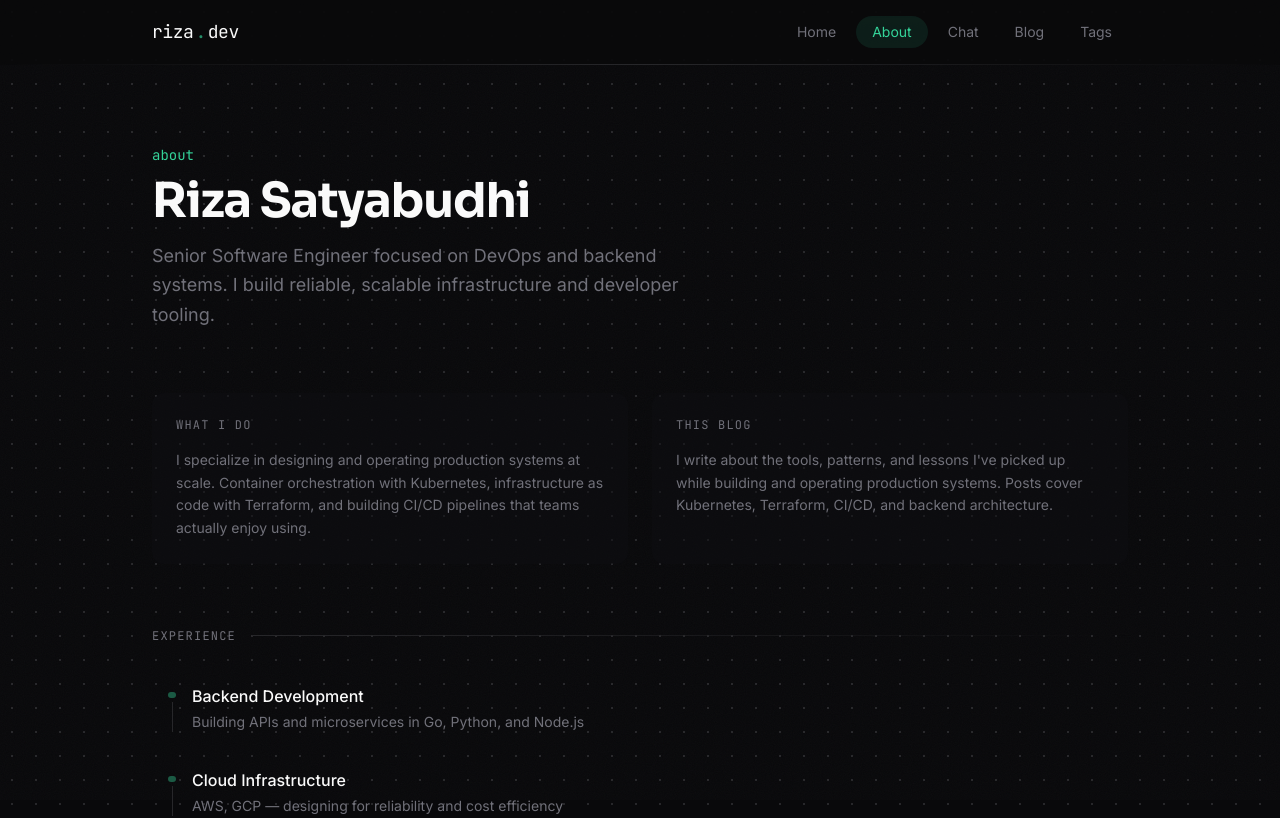
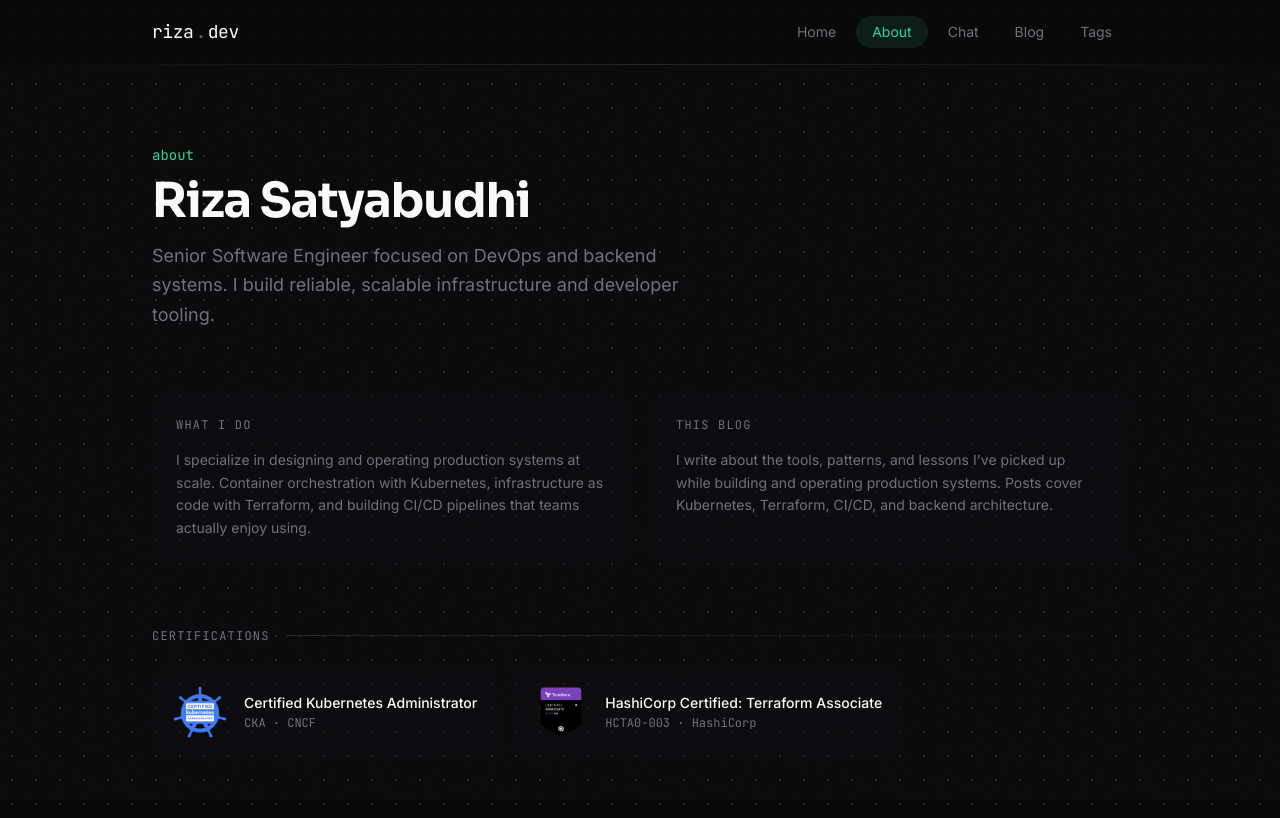
Before and after one commit to RizaSatya/riza-web, a Next.js app: page /about in a window 1280 px wide. Shown: the top 818 px of the page. Built offline with nearby package versions, Linux system fonts and the light colour scheme.

Commit message:
add certs

```diff
--- a/app/about/page.tsx
+++ b/app/about/page.tsx
@@ -1,5 +1,6 @@
 import type { Metadata } from "next";
 import { Github, Linkedin, Mail } from "lucide-react";
+import Image from "next/image";
 
 export const metadata: Metadata = {
   title: "About",
@@ -74,6 +75,59 @@ export default function AboutPage() {
         </div>
       </div>
 
+      {/* Certifications */}
+      <div
+        className="animate-in mt-16"
+        style={{ "--stagger": 4 } as React.CSSProperties}
+      >
+        <div className="flex items-center gap-4">
+          <h2 className="font-mono text-xs uppercase tracking-widest text-muted">
+            Certifications
+          </h2>
+          <div className="h-px flex-1 bg-gradient-to-r from-border to-transparent" />
+        </div>
+
+        <div className="mt-6 flex flex-wrap gap-4">
+          <a
+            href="https://www.credly.com/badges/2d0b0f87-466b-416a-9228-092d35e8d29c"
+            target="_blank"
+            rel="noopener noreferrer"
+            className="group flex items-center gap-4 rounded-xl bg-card/50 px-5 py-4 transition-all duration-300 hover:bg-card hover:shadow-[0_0_20px_-4px_var(--glow)]"
+          >
+            <Image
+              src="/images/cka.png"
+              alt="CKA Badge"
+              width={56}
+              height={56}
+              className="transition-transform duration-300 group-hover:scale-110"
+            />
+            <div>
+              <p className="text-sm font-medium">Certified Kubernetes Administrator</p>
+              <p className="mt-0.5 font-mono text-xs text-muted">CKA · CNCF</p>
+            </div>
+          </a>
+
+          <a
+            href="https://www.credly.com/badges/6ecdfc03-32e9-46df-ac87-b7f28aafacde"
+            target="_blank"
+            rel="noopener noreferrer"
+            className="group flex items-center gap-4 rounded-xl bg-card/50 px-5 py-4 transition-all duration-300 hover:bg-card hover:shadow-[0_0_20px_-4px_var(--glow)]"
+          >
+            <Image
+              src="/images/tf.png"
+              alt="Terraform Associate Badge"
+              width={56}
+              height={56}
+              className="transition-transform duration-300 group-hover:scale-110"
+            />
+            <div>
+              <p className="text-sm font-medium">HashiCorp Certified: Terraform Associate</p>
+              <p className="mt-0.5 font-mono text-xs text-muted">HCTA0-003 · HashiCorp</p>
+            </div>
+          </a>
+        </div>
+      </div>
+
       {/* Experience */}
       <div
         className="animate-in mt-16"
@@ -105,10 +159,12 @@ export default function AboutPage() {
         </div>
       </div>
 
+
+
       {/* Contact */}
       <div
         className="animate-in mt-16"
-        style={{ "--stagger": 4 } as React.CSSProperties}
+        style={{ "--stagger": 5 } as React.CSSProperties}
       >
         <div className="flex items-center gap-4">
           <h2 className="font-mono text-xs uppercase tracking-widest text-muted">
```
Also changed, not shown: public/images/cka.png (added), public/images/tf.png (added).
